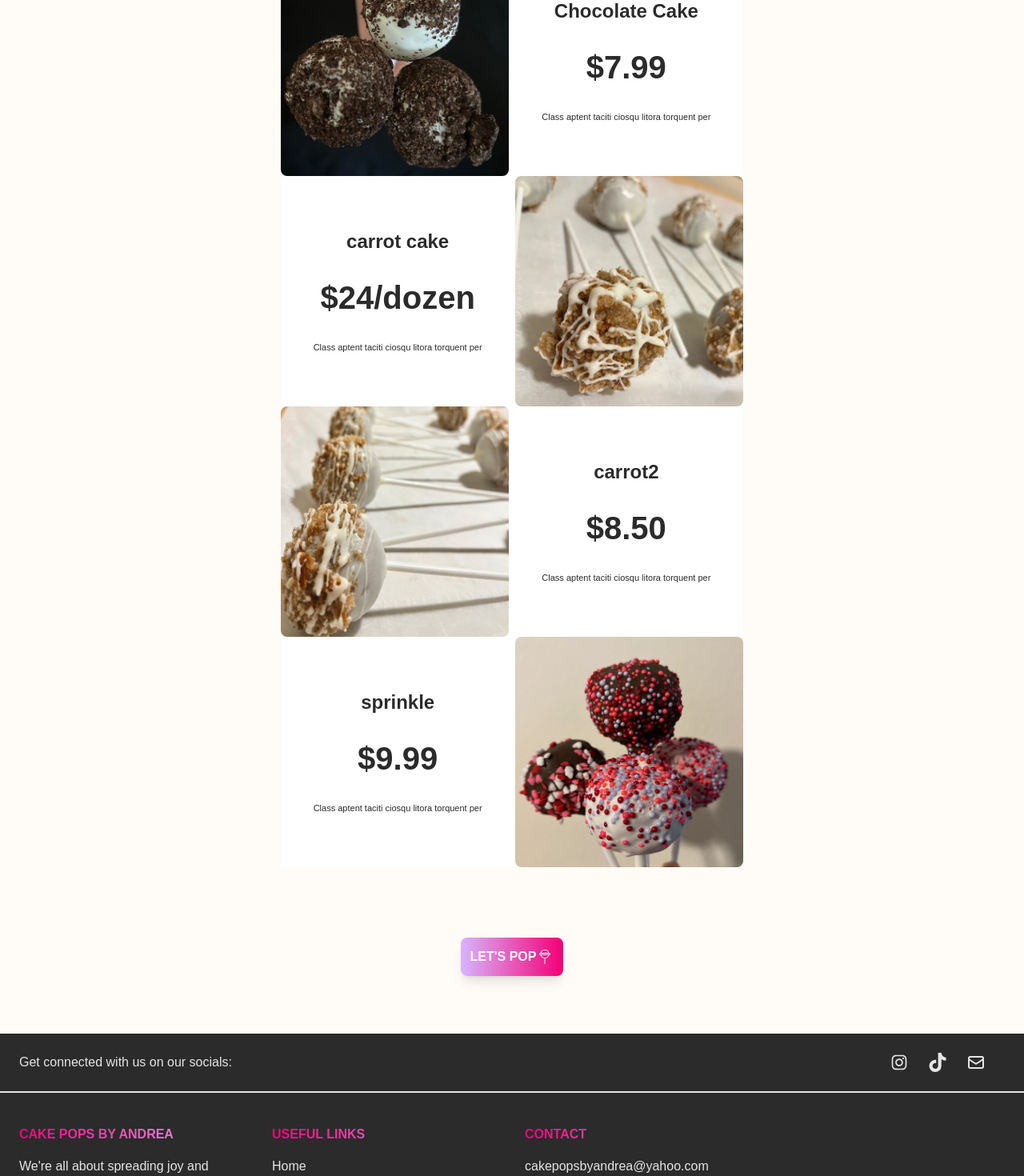
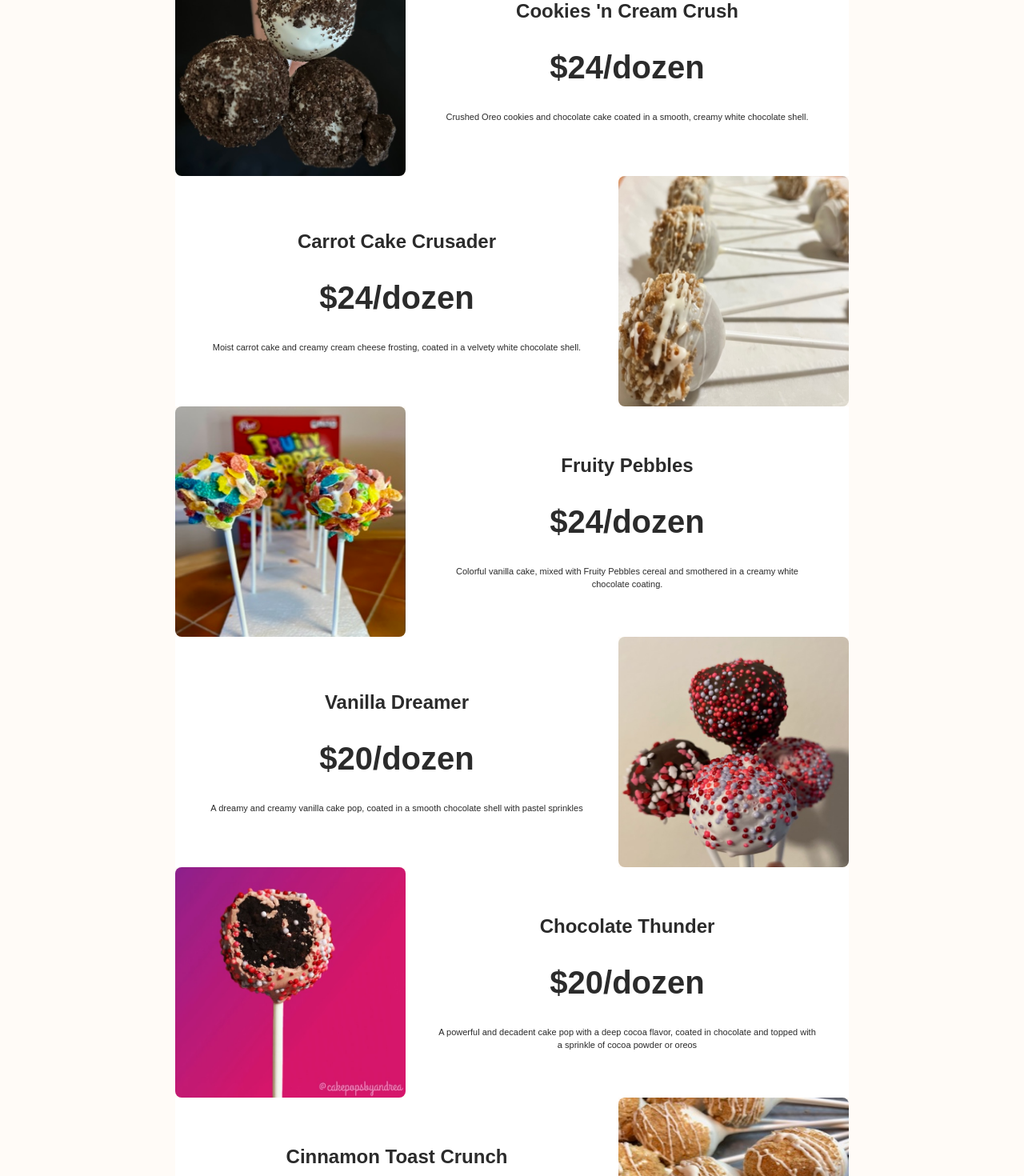
Before and after one commit to allentevyaw/cake-pops, a React (Vite) app: page /cake-pops/menu in a window 1280 px wide. Shown: the part 280-1750 px from the top of the page at 80% size. Built offline with nearby package versions, Linux system fonts and the light colour scheme.

Commit message:
menu changes

```diff
--- a/src/menuData.js
+++ b/src/menuData.js
@@ -1,7 +1,11 @@
 import oreo from './assets/oreo.jpg'
-import carrot from './assets/carrot.jpg'
 import carrot2 from './assets/carrot2.jpg'
 import sprinkle from './assets/sprinkle.jpg'
+import fruity from './assets/fruity.jpg'
+import chocolate from './assets/chocolate.jpg'
+import toast from './assets/toast.jpg'
+
+
 
 export const menuData = {
     title: 'Menu',
@@ -10,27 +14,39 @@ export const menuData = {
     menuItems: [
       {
         image: oreo,
-        name: 'Chocolate Cake',
-        price: '$7.99',
-        description: 'Class aptent taciti ciosqu litora torquent per',
-      },
-      {
-        image: carrot,
-        name: 'carrot cake',
+        name: "Cookies 'n Cream Crush ",
         price: '$24/dozen',
-        description: 'Class aptent taciti ciosqu litora torquent per',
+        description: 'Crushed Oreo cookies and chocolate cake coated in a smooth, creamy white chocolate shell.',
       },
       {
         image: carrot2,
-        name: 'carrot2',
-        price: '$8.50',
-        description: 'Class aptent taciti ciosqu litora torquent per',
+        name: 'Carrot Cake Crusader',
+        price: '$24/dozen',
+        description: ' Moist carrot cake and creamy cream cheese frosting, coated in a velvety white chocolate shell.',
+      },
+      {
+        image: fruity,
+        name: 'Fruity Pebbles',
+        price: '$24/dozen',
+        description: 'Colorful vanilla cake, mixed with Fruity Pebbles cereal and smothered in a creamy white chocolate coating.',
       },
       {
         image: sprinkle,
-        name: 'sprinkle',
-        price: '$9.99',
-        description: 'Class aptent taciti ciosqu litora torquent per',
+        name: 'Vanilla Dreamer',
+        price: '$20/dozen',
+        description: 'A dreamy and creamy vanilla cake pop, coated in a smooth chocolate shell with pastel sprinkles',
+      },
+      {
+        image: chocolate,
+        name: 'Chocolate Thunder',
+        price: '$20/dozen',
+        description: 'A powerful and decadent cake pop with a deep cocoa flavor, coated in chocolate and topped with a sprinkle of cocoa powder or oreos',
+      },
+      {
+        image: toast,
+        name: 'Cinnamon Toast Crunch',
+        price: '$20/dozen',
+        description: 'This delightful dessert features a rich vanilla cake, mixed with crunchy Cinnamon Toast Crunch cereal and coated in a smooth white chocolate shell.',
       },
     ],
   };
--- a/src/pages/Contact.jsx
+++ b/src/pages/Contact.jsx
@@ -4,7 +4,7 @@ const Contact = () => {
   return (
     <div>
         <section className="bg-[#FFFBF7] dark:bg-[#2B2B2B]">
-  <div className="py-8 lg:py-16 px-4 mx-auto max-w-screen-md">
+  <div className="py-14 lg:py-16 px-4 mx-auto max-w-screen-md">
       <h2 className="mb-4 text-4xl tracking-tight font-extrabold text-center
        text-[#2B2B2B] dark:text-[#FFFBF7]">Contact Us
        </h2>
--- a/src/pages/Menu.jsx
+++ b/src/pages/Menu.jsx
@@ -3,6 +3,7 @@ import {motion} from 'framer-motion'
 import { fadeIn, staggerContainer } from '../../utils/motion';
 import { menuData } from '../menuData';
 import {CiLollipop} from 'react-icons/ci'
+import { Link } from 'react-router-dom';
 
 
 
@@ -64,17 +65,17 @@ const { title, subtitle, menuItems } = menuData;
                 const { image, name, price, description } = item;
                 return (
                   <div key={index}>
-                    <div className='flex h-full'>
+                    <div className='flex h-full flex justify-center'>
                       {/* image */}
                       {/* reverse order for the first image and the last one */}
                       <div
                         className={`w-auto ${
-                          index === 1 || index === 3
+                          index === 1 || index === 3 || index === 5
                             ? 'order-1'
                             : 'order-none'
                         } `}
                       >
-                        <img src={image} alt={name} className='w-56 h-56 md:w-72 md:h-72 rounded-lg'/>
+                        <img src={image} alt={name} className='w-56 h-56 md:w-72 md:h-72 rounded-lg sm:hover:scale-110 duration-300 ease-in-out'/>
                       </div>
                       {/* text */}
                       <div className='bg-white flex flex-col justify-center md:p-6 w-[51%]'>
@@ -97,13 +98,15 @@ const { title, subtitle, menuItems } = menuData;
         </div>
 
 <div className='flex justify-center'>
+<Link to='/cake-pops/contact'>
       <button className='bg-gradient-to-r from-purple-300 to-[#F40076] font-semibold text-white
           rounded-lg mb-10 p-3 shadow-lg hover:scale-[110%] duration-200 mt-6'>
             <span className='flex items-center'>
-                <h1>LET'S POP </h1>
+                <h1>CONTACT US! </h1>
                 <CiLollipop className='hover:rotate-180 duration-300 text-[22px]'/>
               </span>
           </button>
+  </Link>
 </div>
       </motion.div>
     </section>
--- a/src/sections/Footer.jsx
+++ b/src/sections/Footer.jsx
@@ -15,13 +15,13 @@ const Footer = () => {
         <span>Get connected with us on our socials:</span>
         </div>
         <div className="flex justify-center text-2xl">
-        <a href="#!" className="mr-6 :text-neutral-200 hover:text-[#F40076] hover:scale-125 duration-200">
+        <a href="https://www.instagram.com/cakepopsbyandrea/" className="mr-6 :text-neutral-200 hover:text-[#F40076] hover:scale-125 duration-200">
             <AiOutlineInstagram />
         </a>
         <a href="#!" className="mr-6 text-neutral-200 hover:text-[#F40076] hover:scale-125 duration-200">
             <FaTiktok />
         </a>
-        <a href="#!" className="mr-6 text-neutral-200 hover:text-[#F40076] hover:scale-125 duration-200">
+        <a href="mailto:cakepopsbyandrea@yahoo.com" className="mr-6 text-neutral-200 hover:text-[#F40076] hover:scale-125 duration-200">
             <HiOutlineMail />
         </a>
         </div>
--- a/src/sections/Gallery.jsx
+++ b/src/sections/Gallery.jsx
@@ -99,7 +99,7 @@ className="flex flex-col bg-[#FFFBF7] m-auto p-auto">
         Fruity Pebbles
       </h5>
       <p className="mb-4 text-base">
-      This colorful confection is made with moist vanilla cake,
+      Colorful vanilla cake,
       mixed with Fruity Pebbles cereal and smothered in a creamy
       white chocolate coating.
       </p>
@@ -120,7 +120,7 @@ className="flex flex-col bg-[#FFFBF7] m-auto p-auto">
         alt="sprinkle" />
     <div className="p-6 flex flex-col justify-center text-center items-center">
       <h5
-        className="mb-2 text-xl font-medium leading-tight">
+        className="mb-2 text-xl leading-tight font-extrabold">
         Vanilla Dreamer
       </h5>
       <p className="mb-4 text-base">
--- a/src/sections/Hero.jsx
+++ b/src/sections/Hero.jsx
@@ -4,6 +4,7 @@ import { slideIn, staggerContainer, textVariant } from '../../utils/motion';
 import styles from '../styles';
 import cake from '../assets/logo.png'
 import {CiLollipop} from 'react-icons/ci'
+import { Link } from 'react-router-dom';
 
 
 
@@ -60,6 +61,7 @@ const Hero = () => {
         </motion.div>
       </motion.div>
       <div className='w-full flex justify-center'>
+      <Link to='/cake-pops/menu'>
           <button className='bg-gradient-to-r from-purple-300 to-[#F40076] font-semibold text-white
             rounded-lg mb-10 p-3 shadow-lg hover:scale-[110%] duration-200 flex justify-center'>
               <span className='flex items-center'>
@@ -67,6 +69,7 @@ const Hero = () => {
                   <CiLollipop className='hover:rotate-180 duration-300 text-[22px]'/>
                 </span>
             </button>
+        </Link>
       </div>
     </section>
   )
--- a/src/sections/Navbar.jsx
+++ b/src/sections/Navbar.jsx
@@ -106,11 +106,11 @@ transition ease transform duration-300 bg-white`;
 
             <ul className='py-8 flex-col text-2xl text-[#FFFBF7] uppercase mx-[-10px]'>
               <Link to='/cake-pops/menu'>
-                <li className='py-6 hover:text-pink-400 duration-100'>Menu</li>
+                <li className='py-6 hover:text-[#2B2B2B] duration-100'>Menu</li>
               </Link>
-                <li className='py-6 hover:text-pink-400'>About</li>
+                <li className='py-6 hover:text-[#2B2B2B]'>About</li>
                 <Link to='/cake-pops/contact'>
-                  <li className='py-6 hover:text-pink-400'>Contact</li>
+                  <li className='py-6 hover:text-[#2B2B2B]'>Contact</li>
                 </Link>
             </ul>
             </div>
--- a/src/sections/Social.jsx
+++ b/src/sections/Social.jsx
@@ -23,13 +23,17 @@ const Social = () => {
           variants={fadeIn('right', 'tween', 0.2, 0.5)}
           className="hover:text-[#F40076] cursor-pointer pr-16"
         >
+          <a href='https://www.instagram.com/cakepopsbyandrea/'>
             <AiOutlineInstagram className='hover:scale-110 duration-200'/>
+          </a>
   </motion.div>
   <motion.div
           variants={fadeIn('right', 'tween', 0.3, 1)}
           className="hover:text-[#F40076] cursor-pointer"
         >
+          <a href='mailto:cakepopsbyandrea@yahoo.com'>
             <HiOutlineMail className='hover:scale-110 duration-200'/>
+          </a>
   </motion.div>
   <motion.div
           variants={fadeIn('right', 'tween', 0.4, 1.5)}
```
Also changed, not shown: src/assets/carrot.jpg (deleted). Lines whose indentation alone changed are shown as unchanged.
